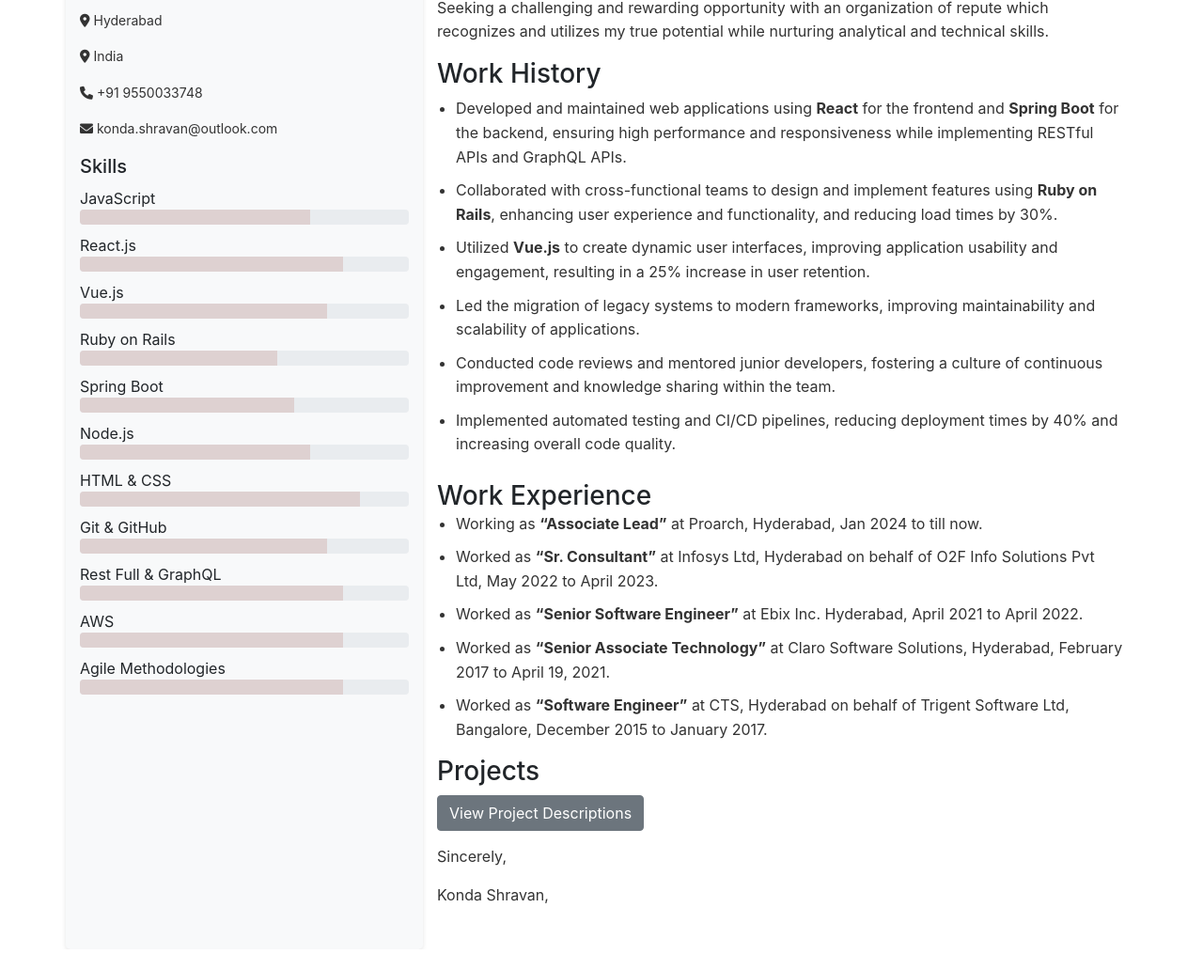
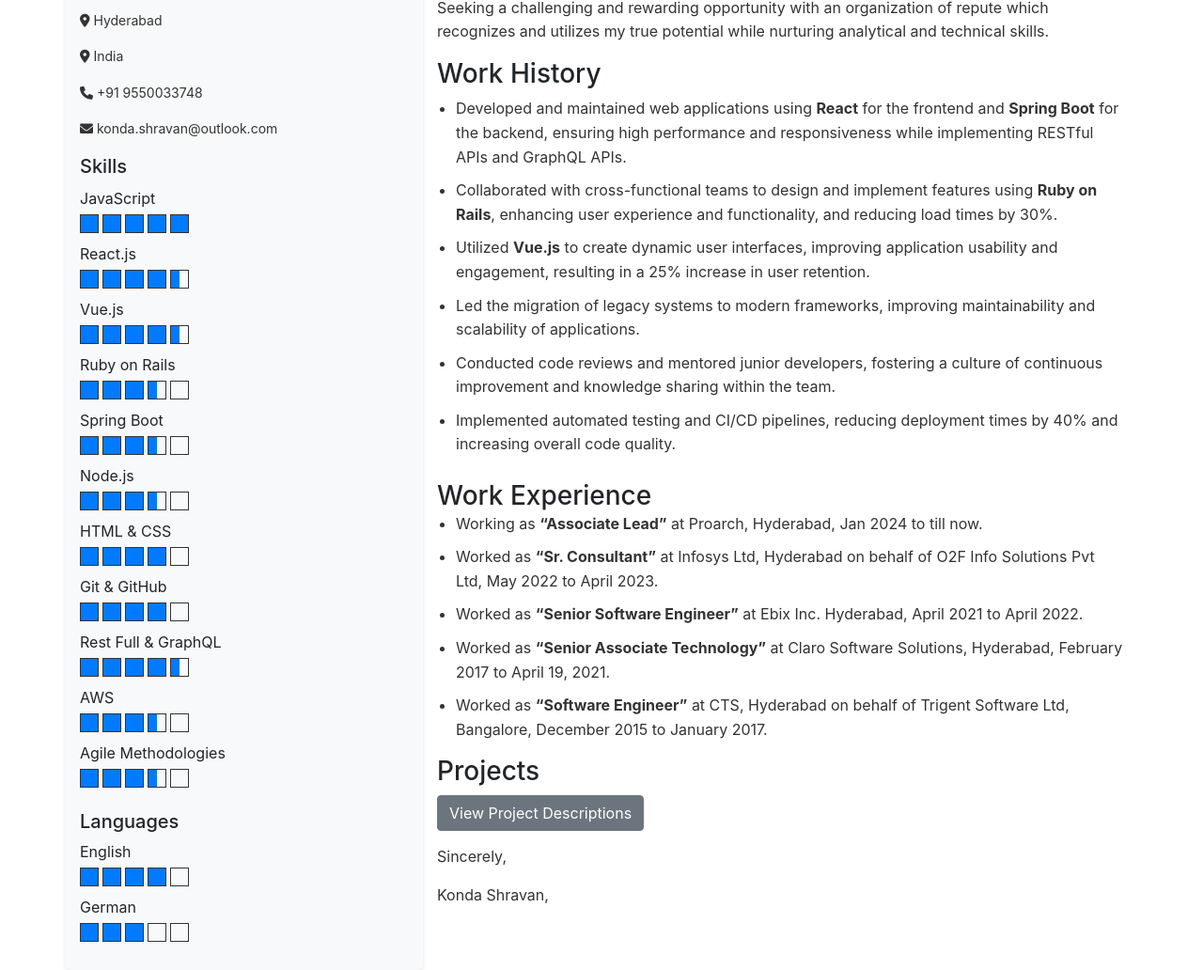
Before and after one commit to kondas1202/resume, a plain HTML site: page index.html in a window 1280 px wide. Shown: the part 236-1268 px from the top of the page at 94% size. Before the commit the page ends 1246 px from the top, so only its background shows below. Drawn offline with nearby package versions, Linux system fonts and the light colour scheme.

Commit message:
Updated the comments

```diff
--- a/index.html
+++ b/index.html
@@ -92,79 +92,133 @@
                                         <div class="skills-list">
                                                   <div class="skill">
                                                             <span>JavaScript</span>
-                                                            <div class="progress">
-                                                                      <div class="progress-fill" style="width: 70%;">
-                                                                      </div>
+                                                            <div class="skill-boxes">
+                                                                      <div class="box filled"></div>
+                                                                      <div class="box filled"></div>
+                                                                      <div class="box filled"></div>
+                                                                      <div class="box filled"></div>
+                                                                      <div class="box filled"></div>
                                                             </div>
                                                   </div>
                                                   <div class="skill">
                                                             <span>React.js</span>
-                                                            <div class="progress">
-                                                                      <div class="progress-fill" style="width: 80%;">
-                                                                      </div>
+                                                            <div class="skill-boxes">
+                                                                      <div class="box filled"></div>
+                                                                      <div class="box filled"></div>
+                                                                      <div class="box filled"></div>
+                                                                      <div class="box filled"></div>
+                                                                      <div class="box half-filled"></div>
                                                             </div>
                                                   </div>
                                                   <div class="skill">
                                                             <span>Vue.js</span>
-                                                            <div class="progress">
-                                                                      <div class="progress-fill" style="width: 75%;">
-                                                                      </div>
+                                                            <div class="skill-boxes">
+                                                                      <div class="box filled"></div>
+                                                                      <div class="box filled"></div>
+                                                                      <div class="box filled"></div>
+                                                                      <div class="box filled"></div>
+                                                                      <div class="box half-filled"></div>
                                                             </div>
                                                   </div>
                                                   <div class="skill">
                                                             <span>Ruby on Rails</span>
-                                                            <div class="progress">
-                                                                      <div class="progress-fill" style="width: 60%;">
-                                                                      </div>
+                                                            <div class="skill-boxes">
+                                                                      <div class="box filled"></div>
+                                                                      <div class="box filled"></div>
+                                                                      <div class="box filled"></div>
+                                                                      <div class="box half-filled"></div>
+                                                                      <div class="box"></div>
                                                             </div>
                                                   </div>
                                                   <div class="skill">
                                                             <span>Spring Boot</span>
-                                                            <div class="progress">
-                                                                      <div class="progress-fill" style="width: 65%;">
-                                                                      </div>
+                                                            <div class="skill-boxes">
+                                                                      <div class="box filled"></div>
+                                                                      <div class="box filled"></div>
+                                                                      <div class="box filled"></div>
+                                                                      <div class="box half-filled"></div>
+                                                                      <div class="box"></div>
                                                             </div>
                                                   </div>
                                                   <div class="skill">
                                                             <span>Node.js</span>
-                                                            <div class="progress">
-                                                                      <div class="progress-fill" style="width: 70%;">
-                                                                      </div>
+                                                            <div class="skill-boxes">
+                                                                      <div class="box filled"></div>
+                                                                      <div class="box filled"></div>
+                                                                      <div class="box filled"></div>
+                                                                      <div class="box half-filled"></div>
+                                                                      <div class="box"></div>
                                                             </div>
                                                   </div>
                                                   <div class="skill">
                                                             <span>HTML & CSS</span>
-                                                            <div class="progress">
-                                                                      <div class="progress-fill" style="width: 85%;">
-                                                                      </div>
+                                                            <div class="skill-boxes">
+                                                                      <div class="box filled"></div>
+                                                                      <div class="box filled"></div>
+                                                                      <div class="box filled"></div>
+                                                                      <div class="box filled"></div>
+                                                                      <div class="box"></div>
                                                             </div>
                                                   </div>
                                                   <div class="skill">
                                                             <span>Git & GitHub</span>
-                                                            <div class="progress">
-                                                                      <div class="progress-fill" style="width: 75%;">
-                                                                      </div>
+                                                            <div class="skill-boxes">
+                                                                      <div class="box filled"></div>
+                                                                      <div class="box filled"></div>
+                                                                      <div class="box filled"></div>
+                                                                      <div class="box filled"></div>
+                                                                      <div class="box"></div>
                                                             </div>
                                                   </div>
                                                   <div class="skill">
                                                             <span>Rest Full & GraphQL</span>
-                                                            <div class="progress">
-                                                                      <div class="progress-fill" style="width: 80%;">
-                                                                      </div>
+                                                            <div class="skill-boxes">
+                                                                      <div class="box filled"></div>
+                                                                      <div class="box filled"></div>
+                                                                      <div class="box filled"></div>
+                                                                      <div class="box filled"></div>
+                                                                      <div class="box half-filled"></div>
                                                             </div>
                                                   </div>
                                                   <div class="skill">
                                                             <span>AWS</span>
-                                                            <div class="progress">
-                                                                      <div class="progress-fill" style="width: 80%;">
-                                                                      </div>
+                                                            <div class="skill-boxes">
+                                                                      <div class="box filled"></div>
+                                                                      <div class="box filled"></div>
+                                                                      <div class="box filled"></div>
+                                                                      <div class="box half-filled"></div>
+                                                                      <div class="box"></div>
                                                             </div>
                                                   </div>
                                                   <div class="skill">
                                                             <span>Agile Methodologies</span>
-                                                            <div class="progress">
-                                                                      <div class="progress-fill" style="width: 80%;">
-                                                                      </div>
+                                                            <div class="skill-boxes">
+                                                                      <div class="box filled"></div>
+                                                                      <div class="box filled"></div>
+                                                                      <div class="box filled"></div>
+                                                                      <div class="box half-filled"></div>
+                                                                      <div class="box"></div>
+                                                            </div>
+                                                  </div>
+                                                  <h5 class="mt-4">Languages</h5>
+                                                  <div class="skill">
+                                                            <span>English</span>
+                                                            <div class="skill-boxes">
+                                                                      <div class="box filled"></div>
+                                                                      <div class="box filled"></div>
+                                                                      <div class="box filled"></div>
+                                                                      <div class="box filled"></div>
+                                                                      <div class="box"></div>
+                                                            </div>
+                                                  </div>
+                                                  <div class="skill">
+                                                            <span>German</span>
+                                                            <div class="skill-boxes">
+                                                                      <div class="box filled"></div>
+                                                                      <div class="box filled"></div>
+                                                                      <div class="box filled"></div>
+                                                                      <div class="box"></div>
+                                                                      <div class="box"></div>
                                                             </div>
                                                   </div>
                                         </div>
--- a/styles.css
+++ b/styles.css
@@ -135,3 +135,23 @@ body {
           transition: width 0.3s;
           /* Smooth transition for width change */
 }
+
+.skill-boxes {
+          display: flex;
+          gap: 4px;
+          margin-top: 5px;
+      }
+
+      .box {
+          width: 20px;
+          height: 20px;
+          border: 1px solid #333;
+          background-color: transparent;
+      }
+
+      .box.filled {
+          background-color: #007bff;  /* or any color you prefer */
+      }
+      .box.half-filled {
+          background: linear-gradient(to right, #007bff 50%, transparent 50%);
+      }
```
